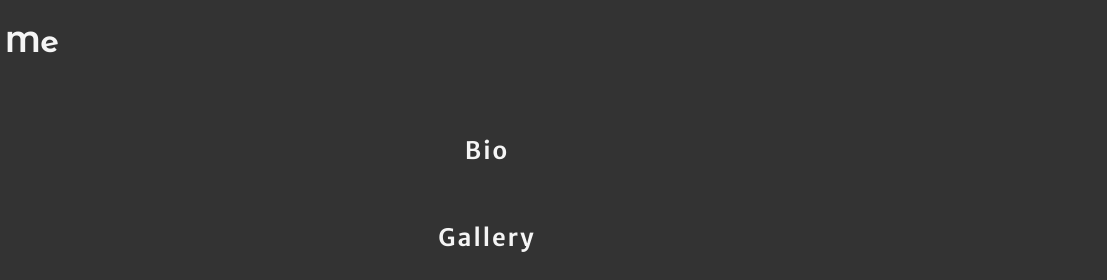
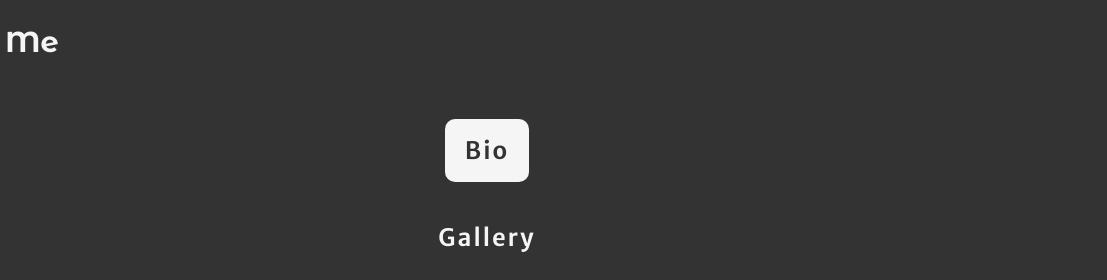
Before and after one commit to RVCC-IDMX/about-me-cruz1508, a plain HTML site: page index.html in a window 1280 px wide. In both pictures the pointer is over the link "Bio". Shown: the top 280 px of the page, 173-1280 px from the left. Drawn offline with Linux system fonts and the light colour scheme.

Commit message:
add hover and focus

```diff
--- a/css/nav.css
+++ b/css/nav.css
@@ -79,6 +79,14 @@ main {
     display: inline-block;
 }
 
+.navbar-links a:hover,
+.navbar-links a:focus {
+    color: #333;
+    background-color: whitesmoke;
+    border-radius: 10px;
+    outline: none;
+}
+
 
 
 /*
```
